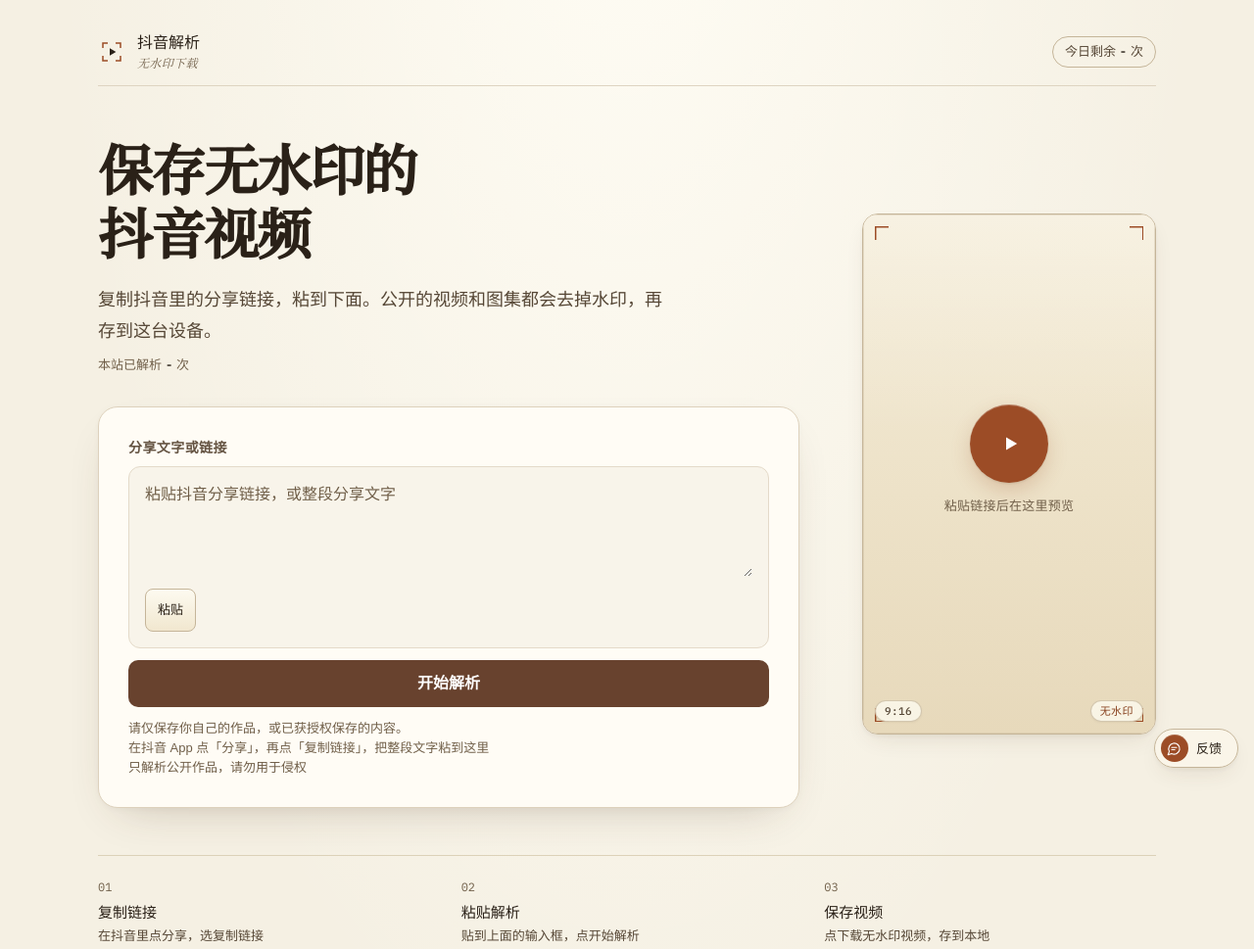
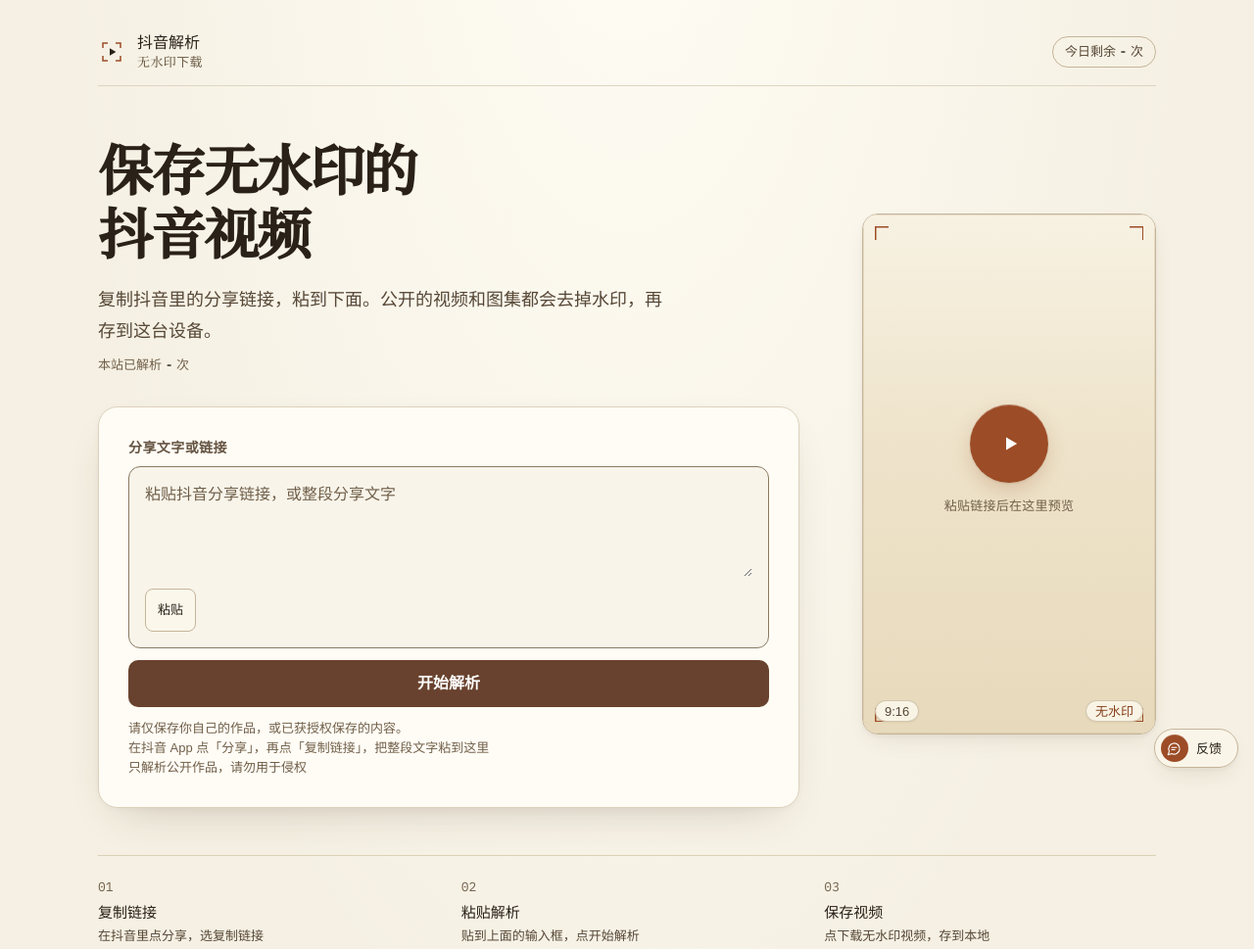
Before and after one commit to xiweiniboss-cmd/douyinqushuiyintest, a plain HTML site: page index.html in a window 1280 px wide. Shown: the top 969 px of the page at 98% size. Drawn offline with Linux system fonts and the light colour scheme; no server answers.

Commit message:
UI review fixes: control contrast, 13px minimum, no synthetic italics, flat buttons, mobile feedback button (#19)
Co-authored-by: xiweiniboss-cmd <299190036+xiweiniboss-cmd@users.noreply.github.com>

```diff
--- a/jiexi.css
+++ b/jiexi.css
@@ -37,6 +37,24 @@
   --jx-muted: #705f49;
   --jx-hairline: #dcd1b8;
   --jx-hairline-strong: #c5b599;
+  /* 输入框、下拉框的边界：与纸面对比 ≥3:1。 */
+  --jx-control-line: #8a7a62;
+
+  /* 纸面主题层。 */
+  --jx-paper: #f5f0e3;
+  --jx-paper-glow: #fffdf5;
+  --jx-rule: #ded4c1;
+  --jx-mark: #8d4d32;
+  --jx-work-line: #ddd1bc;
+  --jx-work-surface: #fffcf5;
+  --jx-field-fill: #f8f4ea;
+  --jx-label: #655443;
+  --jx-primary: #68422e;
+  --jx-primary-hover: #4e3021;
+  --jx-still-from: #f4ecd7;
+  --jx-still-to: #e7d9bb;
+  --jx-strip-fill: #ded1b8;
+  --jx-work-shadow: 0 18px 45px -24px rgb(76 51 27 / 30%), 0 2px 8px rgb(76 51 27 / 4%);
 
   /* 每站只改这三行。 */
   --jx-accent: #9c4c26;
@@ -66,8 +84,8 @@
   --jx-space-20: 80px;
   --jx-space-24: 96px;
 
-  /* 字号：12 / 13 / 15 / 16 / 18 / 40（手机标题）/ 56（桌面标题） */
-  --jx-text-xs: 12px;
+  /* 字号：13 / 13 / 15 / 16 / 18 / 40（手机标题）/ 56（桌面标题） */
+  --jx-text-xs: 13px;
   --jx-text-sm: 13px;
   --jx-text-md: 15px;
   --jx-text-lg: 16px;
@@ -1298,28 +1316,26 @@ body {
 }
 
 .card, .jxh { box-shadow: 0 2px 4px rgb(72 52 24 / 5%), 0 10px 24px -8px rgb(72 52 24 / 12%); }
-.btn:not(.ghost):not(:disabled), .btn-ok { background-image: linear-gradient(180deg, #a5502a, #88401f); }
-.btn:not(.ghost):hover:not(:disabled), .btn-ok:hover { background: #843d1f; }
-.btn.ghost, .jx-field .btn.ghost { background: linear-gradient(180deg, #fdfaf0, #f1e7cf); }
+.btn:not(.ghost):hover:not(:disabled), .btn-ok:hover { background: var(--jx-accent-hover); }
+.btn.ghost, .jx-field .btn.ghost { background: var(--jx-surface); }
 .btn.ghost:hover, .jx-field .btn.ghost:hover { background: var(--jx-raised-hover); }
 .btn:focus-visible { outline-color: var(--jx-accent); }
 
-.jx-copy h1 { font-style: oblique 8deg; }
-.jx-brand-sub { font-family: "Songti SC", "STSong", "Noto Serif SC", "Noto Serif CJK SC", Georgia, serif; font-style: italic; letter-spacing: .03em; }
+.jx-brand-sub { font-family: var(--jx-serif); font-style: normal; letter-spacing: .03em; }
 
 /* 更轻的纸面层次，让输入区成为页面的视觉焦点。 */
-body { background-color: #f5f0e3; background-image: radial-gradient(ellipse at 50% -20%, #fffdf5, transparent 65%); }
-.jx-top { border-bottom-color: #ded4c1; }
-.jx-mark { color: #8d4d32; }
+body { background-color: var(--jx-paper); background-image: radial-gradient(ellipse at 50% -20%, var(--jx-paper-glow), transparent 65%); }
+.jx-top { border-bottom-color: var(--jx-rule); }
+.jx-mark { color: var(--jx-mark); }
 .jx-copy h1 { font-style: normal; font-weight: 600; letter-spacing: -.035em; line-height: 1.16; }
 .jx-sub { max-width: 32em; line-height: 1.8; }
-.jx-work { border: 1px solid #ddd1bc; border-top: 1px solid #ddd1bc; border-radius: 20px; background: #fffcf5; box-shadow: 0 18px 45px -24px rgba(76, 51, 27, .3), 0 2px 8px rgba(76, 51, 27, .04); }
-.jx-work .jx-field { background: #f8f4ea; border-color: #e4dac9; border-radius: 12px; padding: 16px; }
-.jx-work .jx-input-label { color: #655443; letter-spacing: .03em; }
-.jx-work .btn:not(.ghost):not(:disabled) { background: #68422e; border-radius: 10px; box-shadow: none; font-weight: 600; }
-.jx-work .btn:not(.ghost):hover:not(:disabled) { background: #4e3021; }
-.jx-strip { background: #ded1b8; }
-.jx-still { background: linear-gradient(145deg, #f8f1df, #e6d7b9); }
+.jx-work { border: 1px solid var(--jx-work-line); border-radius: var(--jx-radius-panel); background: var(--jx-work-surface); box-shadow: var(--jx-work-shadow); }
+.jx-work .jx-field { background: var(--jx-field-fill); border-color: var(--jx-control-line); border-radius: 12px; padding: var(--jx-space-4); }
+.jx-work .jx-input-label { color: var(--jx-label); letter-spacing: .03em; }
+.jx-work .btn:not(.ghost):not(:disabled) { background: var(--jx-primary); border-radius: var(--jx-radius-button); box-shadow: none; font-weight: 600; }
+.jx-work .btn:not(.ghost):hover:not(:disabled) { background: var(--jx-primary-hover); }
+.jx-strip { background: var(--jx-strip-fill); }
+.jx-still { background: linear-gradient(145deg, var(--jx-still-from), var(--jx-still-to)); }
 .jx-quota { background: transparent; }
 
 /* ==========================================================================
@@ -1362,7 +1378,7 @@ body { background-color: #f5f0e3; background-image: radial-gradient(ellipse at 5
   border-radius: 0;
   background:
     linear-gradient(180deg, rgba(255, 255, 255, 0.28), transparent 42%),
-    linear-gradient(180deg, #f4ecd7 0%, #e7d9bb 100%);
+    linear-gradient(180deg, var(--jx-still-from) 0%, var(--jx-still-to) 100%);
   box-shadow: inset 0 0 0 1px rgb(197 181 153 / 35%);
   color: var(--jx-secondary);
 }
@@ -1468,11 +1484,11 @@ body { background-color: #f5f0e3; background-image: radial-gradient(ellipse at 5
   border: 1px solid rgb(197 181 153 / 70%);
   background: rgb(251 247 235 / 88%);
   box-shadow: 0 1px 2px rgb(72 52 24 / 6%);
-  font-family: var(--jx-mono);
-  font-size: 11px;
+  font-family: var(--jx-font);
+  font-size: var(--jx-text-xs);
   line-height: 1;
   font-weight: 500;
-  letter-spacing: 0.04em;
+  letter-spacing: 0;
   color: var(--jx-secondary);
   font-variant-numeric: tabular-nums;
 }
@@ -1529,3 +1545,28 @@ body { background-color: #f5f0e3; background-image: radial-gradient(ellipse at 5
     transition: none;
   }
 }
+
+/* ==========================================================================
+   界面复核修正（2026-11-24）
+   输入控件边界对比 ≥3:1；手机上「反馈」收成圆钮并在页尾留位。
+   ========================================================================== */
+
+.jx-field,
+.fb-field textarea,
+.fb-field input,
+.jx-merge select {
+  border-color: var(--jx-control-line);
+}
+
+.jx-field:focus-within,
+.fb-field textarea:focus,
+.fb-field input:focus {
+  border-color: var(--jx-accent);
+}
+
+@media (max-width: 600px) {
+  /* 保留可拖动；手机上收成 44px 圆钮，少挡内容，页尾留出它的位置。 */
+  body { padding-bottom: calc(72px + env(safe-area-inset-bottom)); }
+  #fbBtn { width: 44px; height: 44px; padding: 0; justify-content: center; gap: 0; }
+  #fbBtn .fb-label { position: absolute; width: 1px; height: 1px; overflow: hidden; clip: rect(0 0 0 0); white-space: nowrap; }
+}
```
